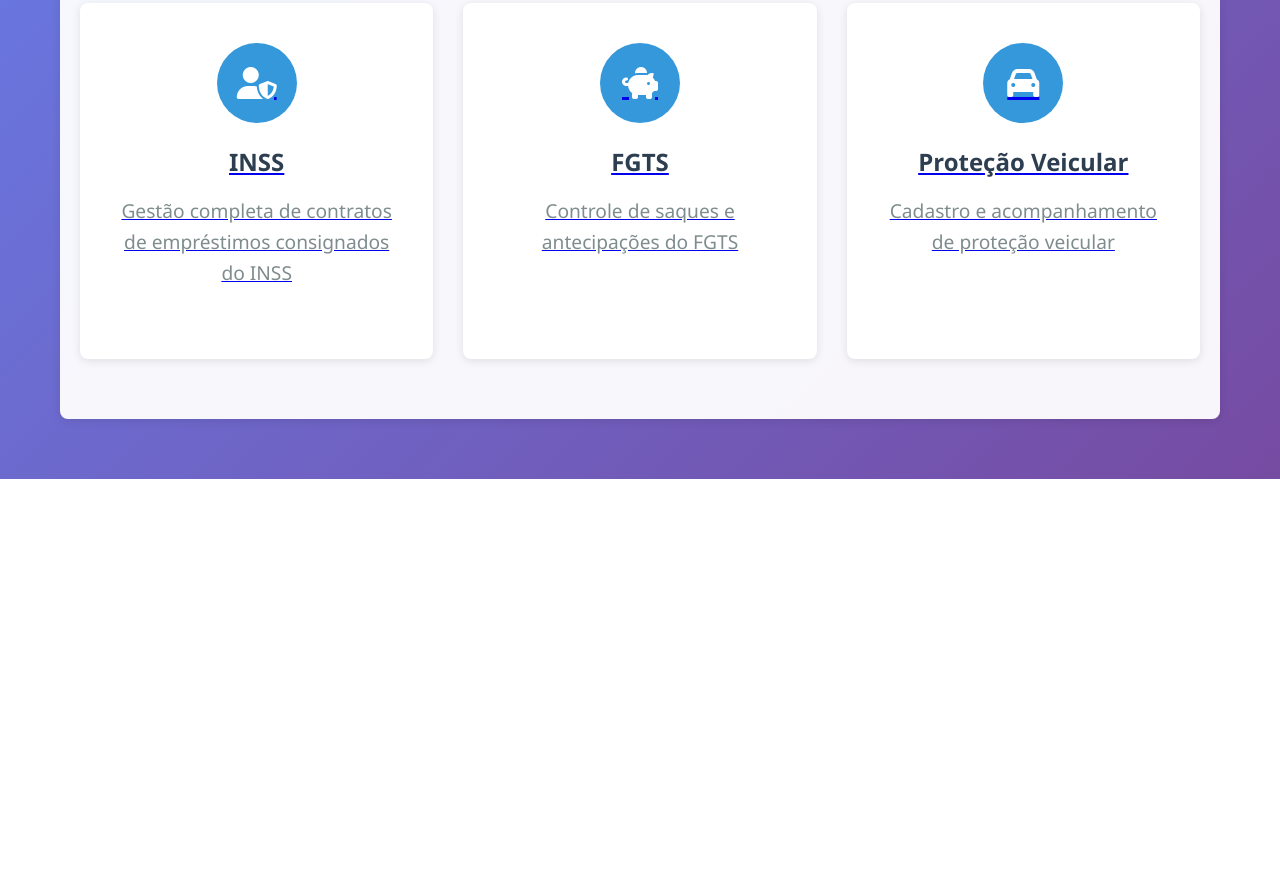
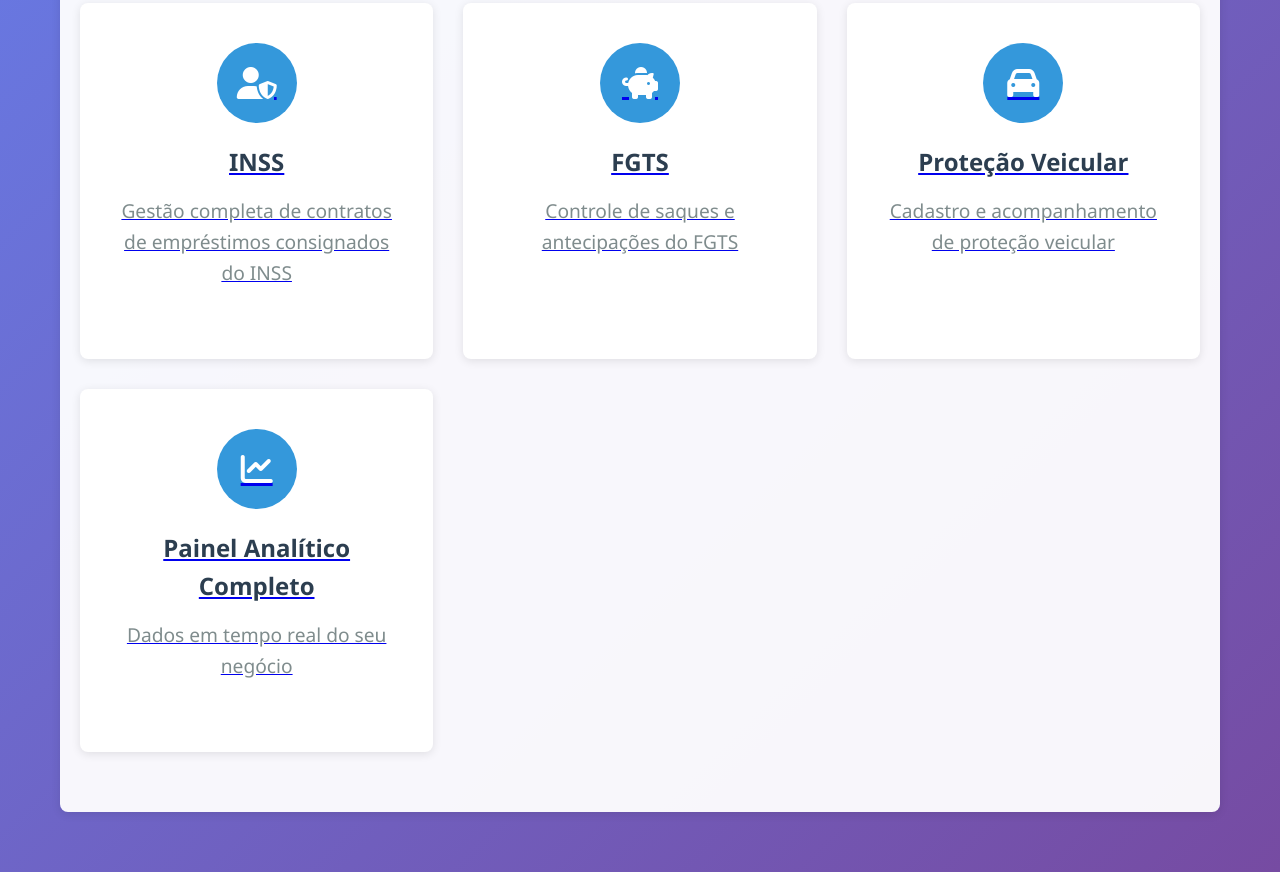
Before and after one commit to codingtechbr/novo-jcemprestimo, a plain HTML site: page login.html in a window 1280 px wide. Shown: the part 352-1224 px from the top of the page. Before the commit the page ends 831 px from the top, so only its background shows below. Drawn offline with Linux system fonts and the light colour scheme.

Commit message:
Update login.html

```diff
--- a/login.html
+++ b/login.html
@@ -48,6 +48,15 @@
           <p>Cadastro e acompanhamento de proteção veicular</p>
         </a>
       </div>
+       <div class="feature-card" id="protecao-card">
+        <a href="painel.html">
+          <div class="feature-icon">
+            <i class="fas fa-chart-line"></i>
+          </div>
+          <h3>Painel Analítico Completo</h3>
+          <p>Dados em tempo real do seu negócio</p>
+        </a>
+      </div>
     </div>
   </div>
 
```
